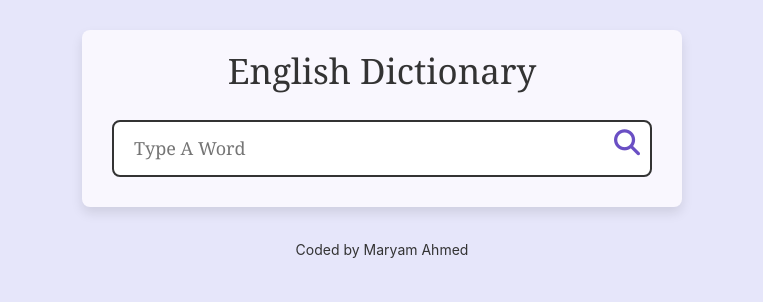
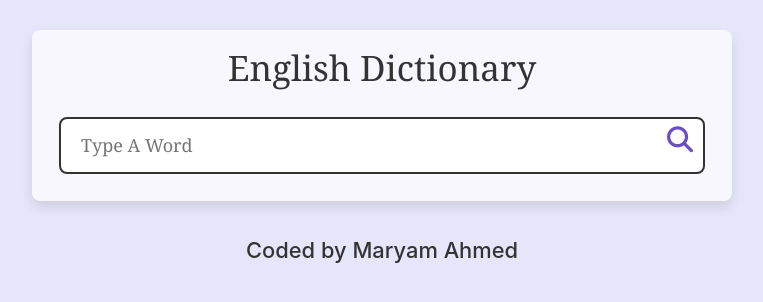
Before and after one commit to ZaamiAhmed/dictionary-app, a React (Create React App) app: page / in a window 1280 px wide. Shown: the top 302 px of the page, without its empty margins (258-1021 px from the left). Built offline with nearby package versions, Linux system fonts and the light colour scheme.

Commit message:
styled the component

```diff
--- a/src/App.css
+++ b/src/App.css
@@ -2,7 +2,9 @@ body{
 background: lavender;
 }
 .app-footer{
-  margin: 30px 0;
+  /* margin: 30px 0; */
   color: #333;
   text-align: center;
+  font-size: 25px;
+  font-weight: 500;
 }
--- a/src/Component/dictionary.css
+++ b/src/Component/dictionary.css
@@ -1,8 +1,8 @@
 .dictionary{
   background-color: #f9f7fe;
-  max-width: 600px;
+  max-width: 700px;
   margin: 30px auto;
-  padding: 15px;
+  padding: 12px;
   border-radius: 8px;
   box-shadow: 0 6px 12px rgba(0, 0, 0, 0.1);
   font-family: 'Georgia', serif;
--- a/src/Component/meaning.css
+++ b/src/Component/meaning.css
@@ -1,4 +1,9 @@
-.meaning div{
+.meaning{
+    display: flex;
+    justify-content: center;
+    align-items: center;
+    flex-direction: column;
+    margin: 20px 0;
 
 
 }
--- a/src/Component/phonetic.css
+++ b/src/Component/phonetic.css
@@ -12,5 +12,5 @@ display: flex;
     padding: 0 5px;
 }
 .phonetic .fa-solid{
-    color: brown;
+    color: #333;
 }
--- a/src/Component/results.css
+++ b/src/Component/results.css
@@ -11,7 +11,7 @@
 }
 .results h2 {
   text-align: center;
-  color: brown;
+  color: #333;
   text-transform: capitalize;
   padding: 5px;
   font-size: 32px;
--- a/src/Component/synonyme.css
+++ b/src/Component/synonyme.css
@@ -1,8 +1,9 @@
 .synonyme-section li{
-    display: inline-block;
-    padding-right: 15px;
-    line-height: 1;
-    font-size: 16px;
-    /* font-family: 'Times New Roman', Times, serif; */
+  display: inline-block;
+  background-color: #e1dcf8;
+  margin: 5px 5px;
+  padding: 5px 10px;
+  border-radius: 8px;
+  font-size: 15px;
 
 }
```
